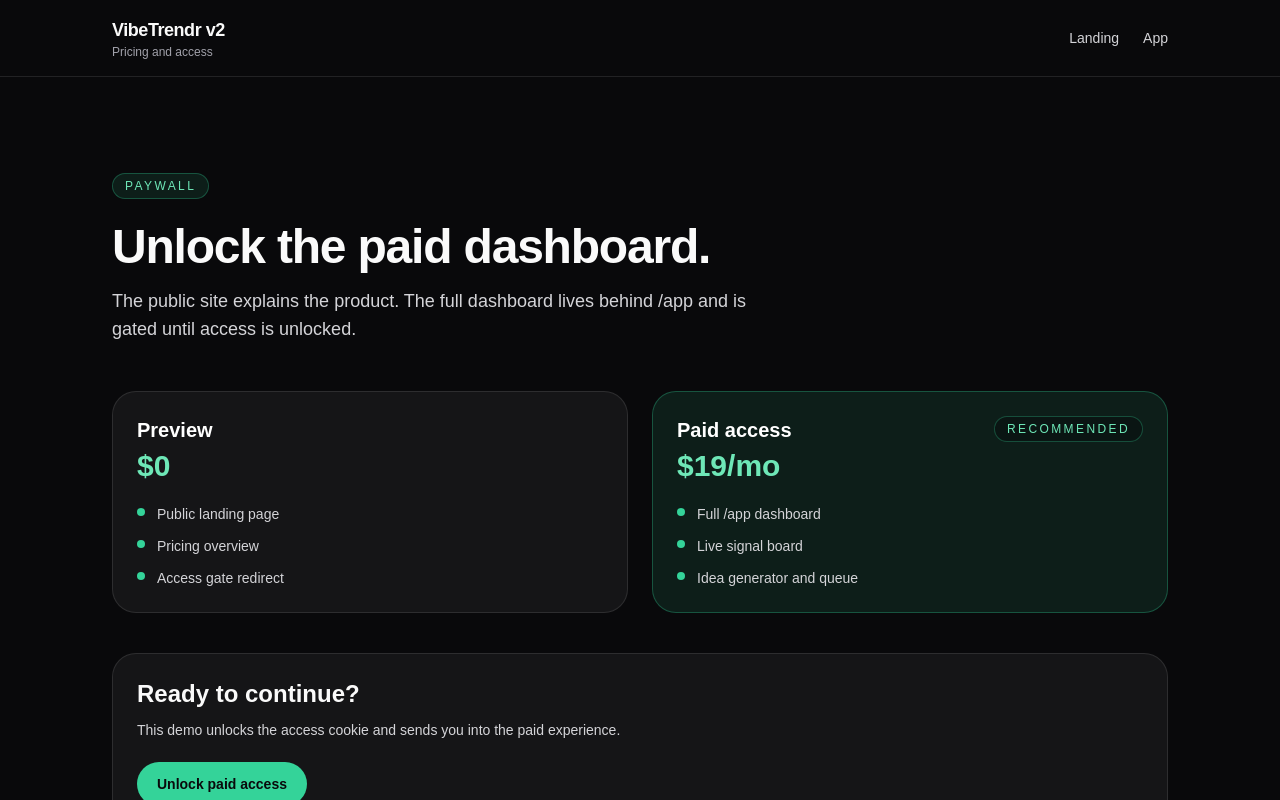
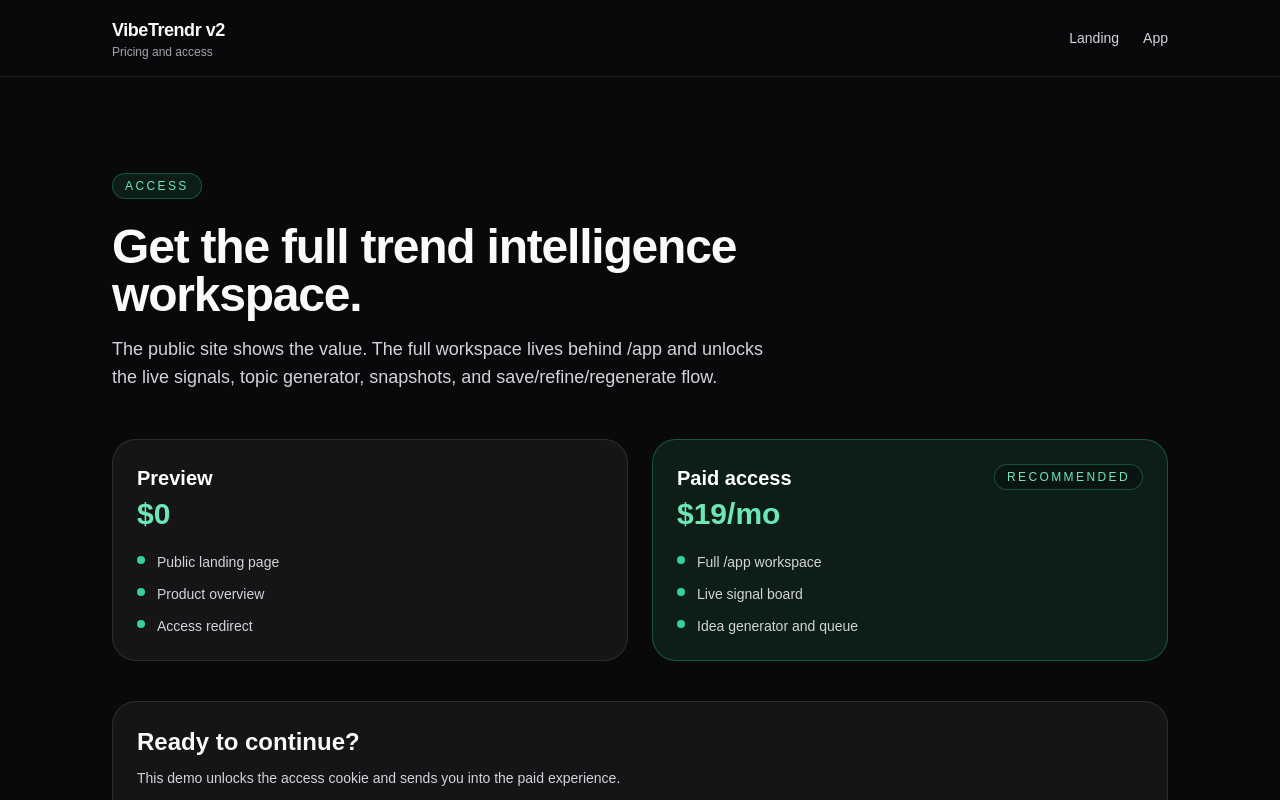
Before and after one commit to raltizer22-prog/VibeTrendr, a Next.js app: page /pricing in a window 1280 px wide. Shown: the top 800 px of the page. Built offline with nearby package versions, Linux system fonts and the light colour scheme.

Commit message:
feat: polish pricing page copy

```diff
--- a/src/app/pricing/page.tsx
+++ b/src/app/pricing/page.tsx
@@ -3,19 +3,19 @@ import { UnlockAccessButton } from "@/components/unlock-access-button";
 
 export const metadata = {
   title: "Pricing | VibeTrendr",
-  description: "Unlock the paid VibeTrendr dashboard.",
+  description: "Unlock the paid trend intelligence workspace.",
 };
 
 const plans = [
   {
     name: "Preview",
     price: "$0",
-    points: ["Public landing page", "Pricing overview", "Access gate redirect"],
+    points: ["Public landing page", "Product overview", "Access redirect"],
   },
   {
     name: "Paid access",
     price: "$19/mo",
-    points: ["Full /app dashboard", "Live signal board", "Idea generator and queue"],
+    points: ["Full /app workspace", "Live signal board", "Idea generator and queue"],
     featured: true,
   },
 ];
@@ -50,14 +50,14 @@ export default async function PricingPage({
       <section className="mx-auto max-w-6xl px-6 py-16 sm:px-10 lg:px-12 lg:py-24">
         <div className="max-w-3xl">
           <div className="inline-flex rounded-full border border-emerald-400/30 bg-emerald-400/10 px-3 py-1 text-xs font-medium uppercase tracking-[0.2em] text-emerald-300">
-            Paywall
+            Access
           </div>
           <h1 className="mt-6 text-4xl font-semibold tracking-tight sm:text-5xl">
-            Unlock the paid dashboard.
+            Get the full trend intelligence workspace.
           </h1>
           <p className="mt-4 max-w-2xl text-base leading-7 text-zinc-300 sm:text-lg">
-            The public site explains the product. The full dashboard lives behind /app and is gated until access is
-            unlocked.
+            The public site shows the value. The full workspace lives behind /app and unlocks the live signals,
+            topic generator, snapshots, and save/refine/regenerate flow.
           </p>
         </div>
 
```
